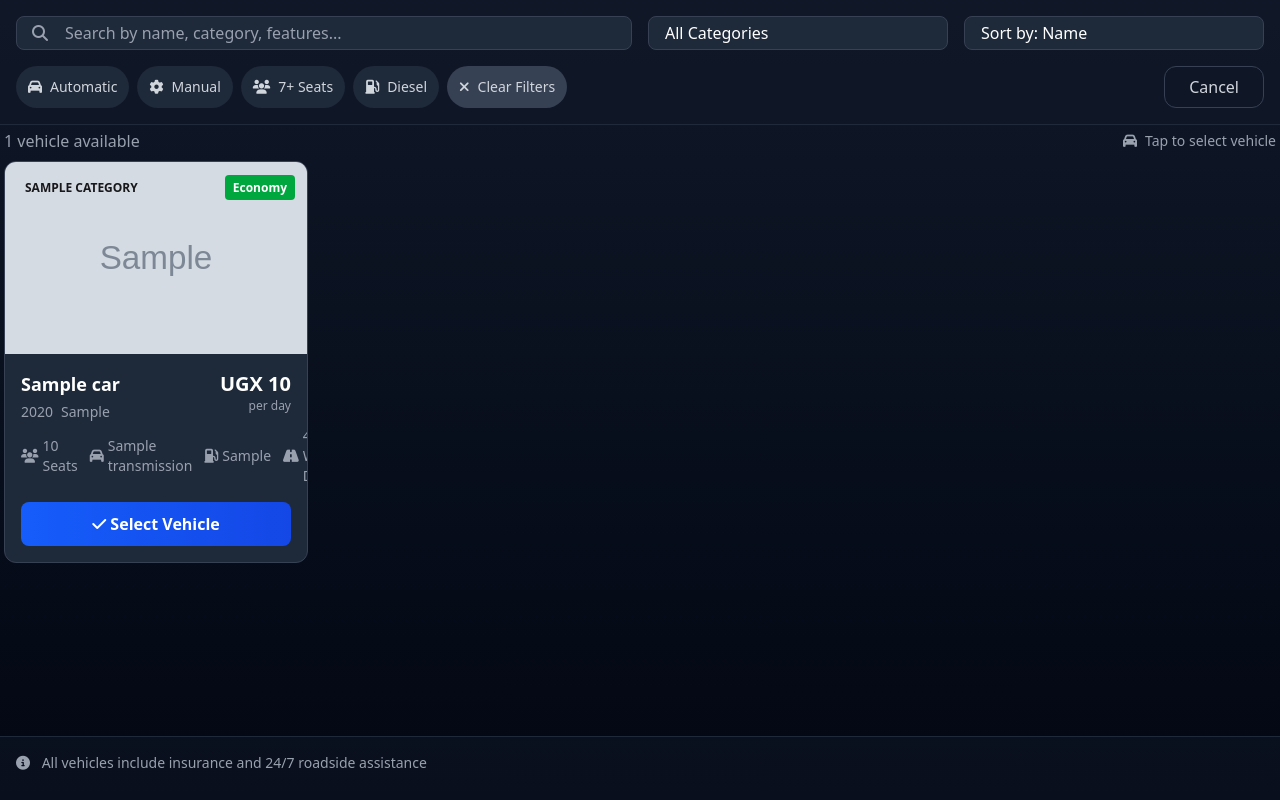
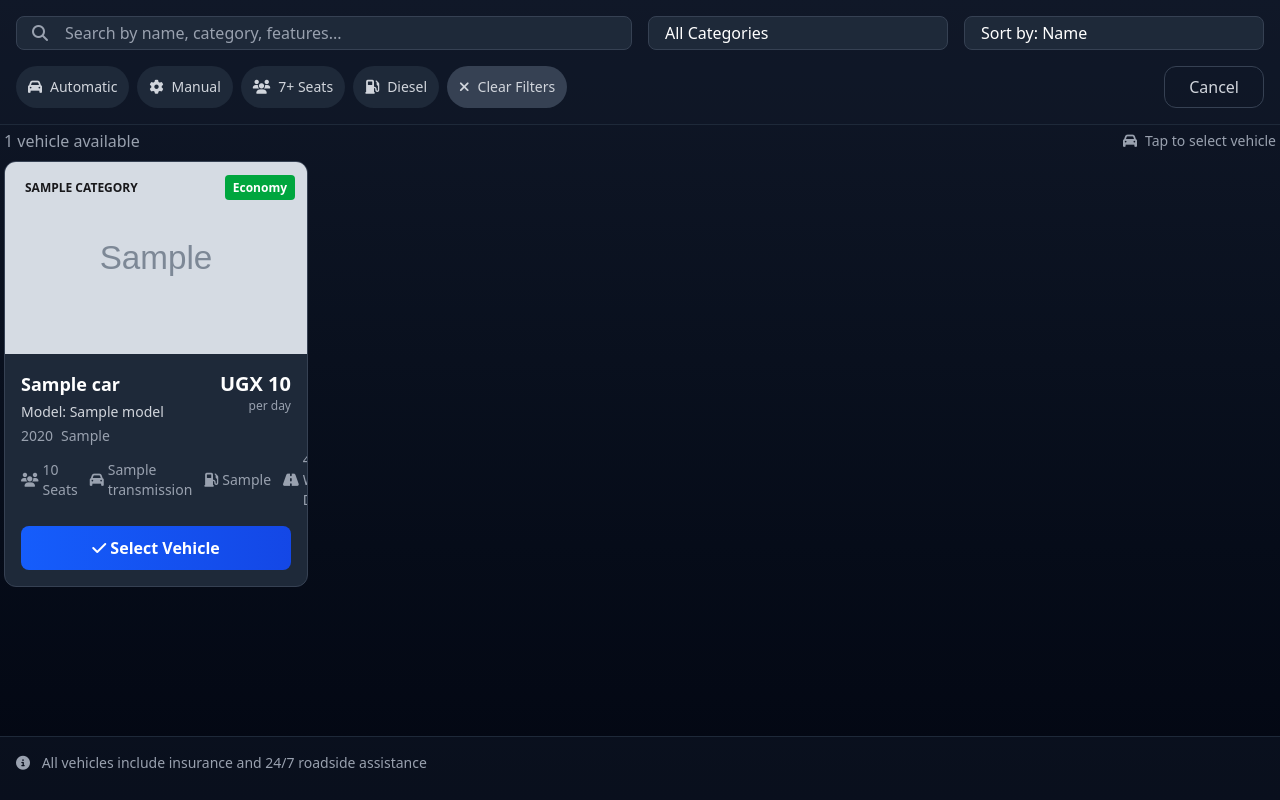
Before and after one commit to kellyj42/Diako-rental-cars, a Django app: template cars/templates/cars/cars.html in a window 1280 px wide. Run offline with Django 5.2, Linux system fonts and the light colour scheme; the template is opened without the code that fills it: most values are stand-ins (such as "Sample title", 1, 10 or a date in 2020); grey boxes marked "Sample" are stand-in pictures; style sheets or scripts are compiled from the project's sources; some libraries are stand-ins or nearby versions.

Commit message:
Initial commit

```diff
--- a/bookings/templates/bookings/includes/form/selected_car.html
+++ b/bookings/templates/bookings/includes/form/selected_car.html
@@ -13,6 +13,9 @@
 
       <div>
         <div class="font-semibold">{{ selected_car.name }}</div>
+        {% if selected_car.model %}
+        <div class="text-sm text-gray-200">Model: {{ selected_car.model }}</div>
+        {% endif %}
         <div class="text-sm text-gray-300">
           {{ selected_car.seats }} seats • {{ selected_car.transmission }} •
           UGX {{selected_car.price_per_day }}/day
--- a/cars/templates/cars/includes/cargrid.html
+++ b/cars/templates/cars/includes/cargrid.html
@@ -18,7 +18,7 @@
     {% for car in cars %}
     <div
       class="group bg-gray-800 rounded-xl overflow-hidden hover:bg-gray-750 hover:transform hover:-translate-y-1 transition-all duration-300 cursor-pointer border border-gray-700 hover:border-blue-500/30"
-      data-search="{{ car.name|lower }} {{ car.category.name|lower }} {{ car.transmission|lower }} {{ car.fuel_type|lower }} {{ car.features }}"
+      data-search="{{ car.name|lower }} {{ car.model|lower }} {{ car.category.name|lower }} {{ car.transmission|lower }} {{ car.fuel_type|lower }} {{ car.features }}"
       data-category="{{ car.category.slug }}"
       data-price="{{ car.price_per_day }}"
       data-name="{{ car.name|lower }}"
@@ -66,6 +66,9 @@
         <div class="flex justify-between items-start mb-1">
           <div>
             <h3 class="font-bold text-white text-lg mb-1">{{ car.name }}</h3>
+            {% if car.model %}
+            <p class="text-sm text-gray-300 mb-1">Model: {{ car.model }}</p>
+            {% endif %}
             <div class="flex items-center gap-2 text-sm text-gray-400">
               <span class="year-badge">{{ car.year }}</span>
               <span class="fuel-badge">{{ car.fuel_type }}</span>
```
